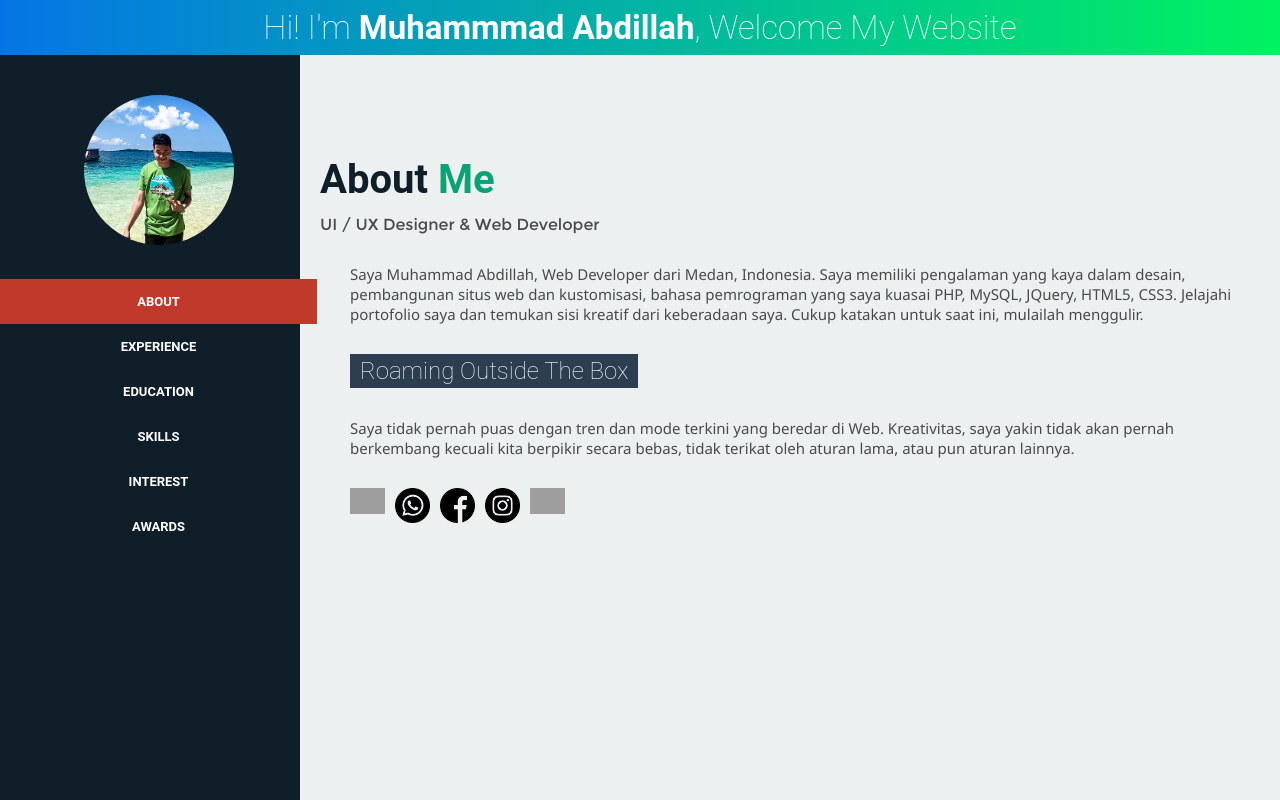
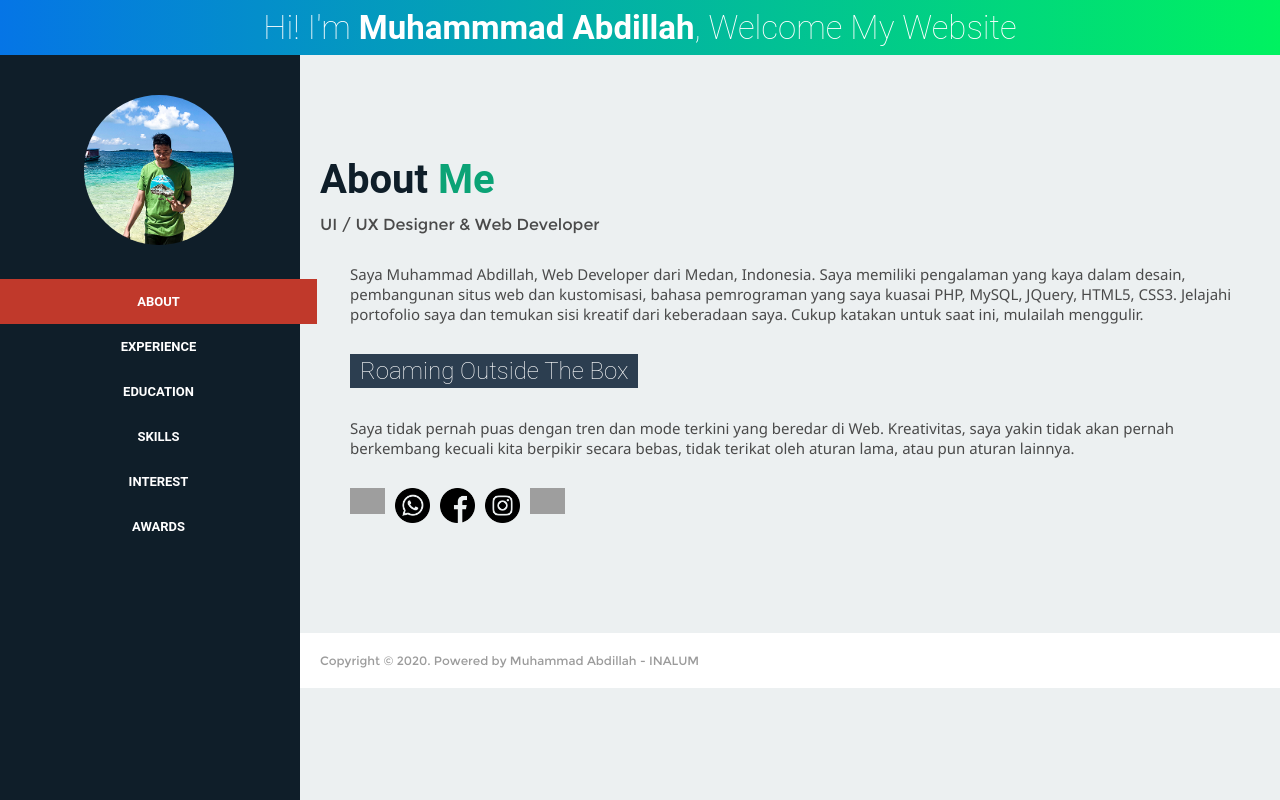
Before and after one commit to abdillah49/personalweb, a React (Create React App) app: page / in a window 1280 px wide. Built offline with nearby package versions, Linux system fonts and the light colour scheme; grey boxes are pictures that could not be loaded; a web font is replaced by a local one.

Commit message:
Update App.js

```diff
--- a/src/App.js
+++ b/src/App.js
@@ -83,6 +83,7 @@ function App() {
                     <Route key={index} path={route.path} exact={route.exact} children={<route.main />} />
                   ))}
                 </Switch>
+                <Copyright/>
               </div>
             </div>
           </div>
```
